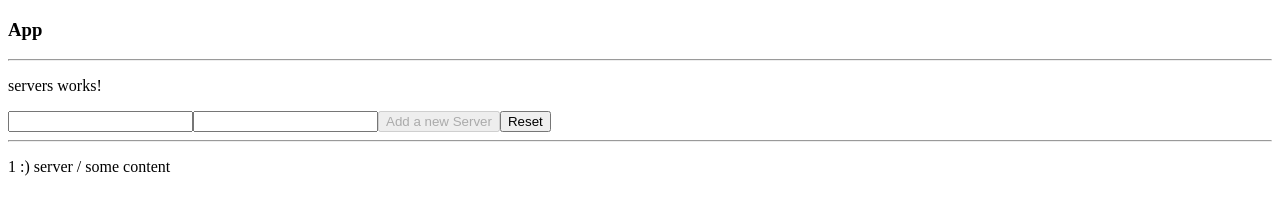
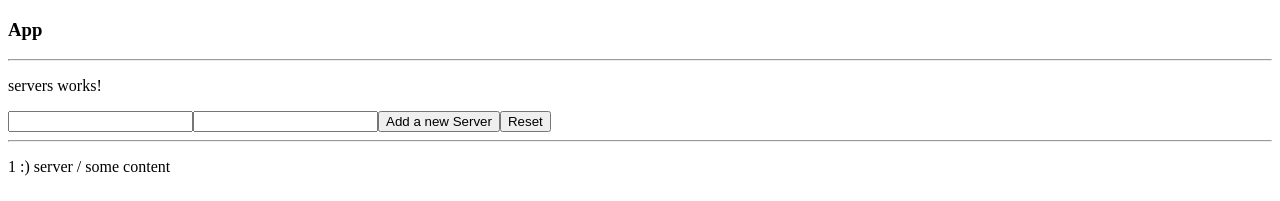
Before and after one commit to imganjgahi/ngtut, an Angular app: page / in a window 1280 px wide. Shown: the top 201 px of the page. Built offline with nearby package versions, Linux system fonts and the light colour scheme.

Commit message:
ViewChild and set ElementRef;

```diff
--- a/src/app/cockpit/cockpit.component.html
+++ b/src/app/cockpit/cockpit.component.html
@@ -1,7 +1,6 @@
 
-<input type="text" [(ngModel)]="serverName">
-<input type="text" [(ngModel)]="serverContent">
+<input type="text" #serverNameInput>
+<input type="text" #serverContentInput>
 <button
-[disabled]="serverName === '' || serverContent === '' "
-(click)="onCreatedServer()"> Add a new Server </button>
+(click)="onCreatedServer(serverNameInput, serverContentInput)"> Add a new Server </button>
 <button (click)="onResetServers.emit()">Reset</button>
--- a/src/app/cockpit/cockpit.component.ts
+++ b/src/app/cockpit/cockpit.component.ts
@@ -1,4 +1,4 @@
-import { Component, OnInit, Output, EventEmitter } from '@angular/core';
+import { Component, OnInit, Output, EventEmitter, ViewChild, ElementRef } from '@angular/core';
 import { IServerData } from '../../models/serversModel';
 
 @Component({
@@ -7,8 +7,8 @@ import { IServerData } from '../../models/serversModel';
   styleUrls: ['./cockpit.component.scss']
 })
 export class CockpitComponent implements OnInit {
-  serverName = "";
-  serverContent = "";
+  @ViewChild('serverNameInput', {static: true}) serverName: ElementRef;
+  @ViewChild('serverContentInput', {static: true}) serverContent: ElementRef;
   @Output() onCreateServer = new EventEmitter<IServerData>();
   @Output() onResetServers = new EventEmitter();
 
@@ -19,11 +19,9 @@ export class CockpitComponent implements OnInit {
 
   onCreatedServer () {
     const data = {
-      name: this.serverName,
-      content: this.serverContent
+      name: this.serverName.nativeElement.value,
+      content: this.serverContent.nativeElement.value
     }
     this.onCreateServer.emit(data);
-    this.serverName = "";
-    this.serverContent = "";
   }
 }
```
